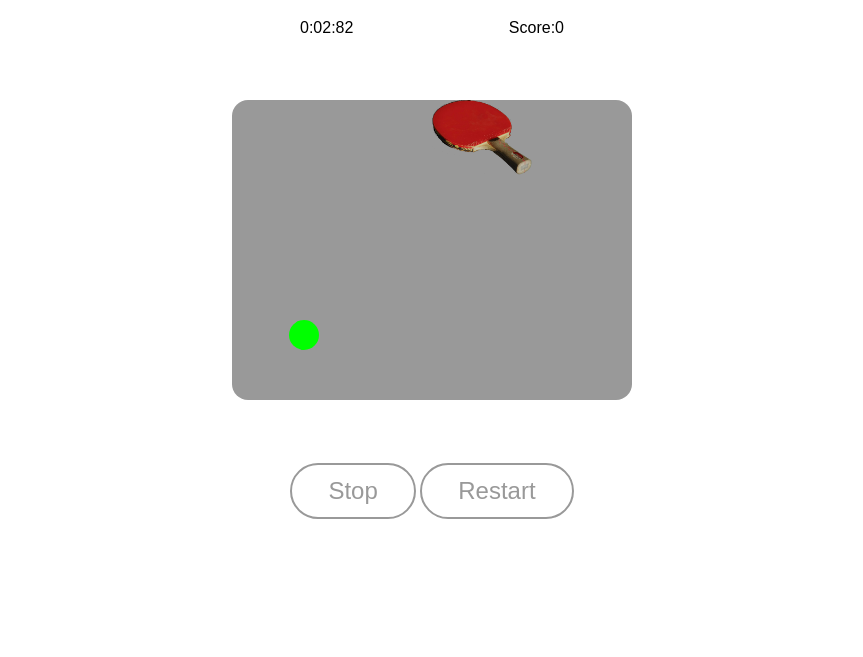
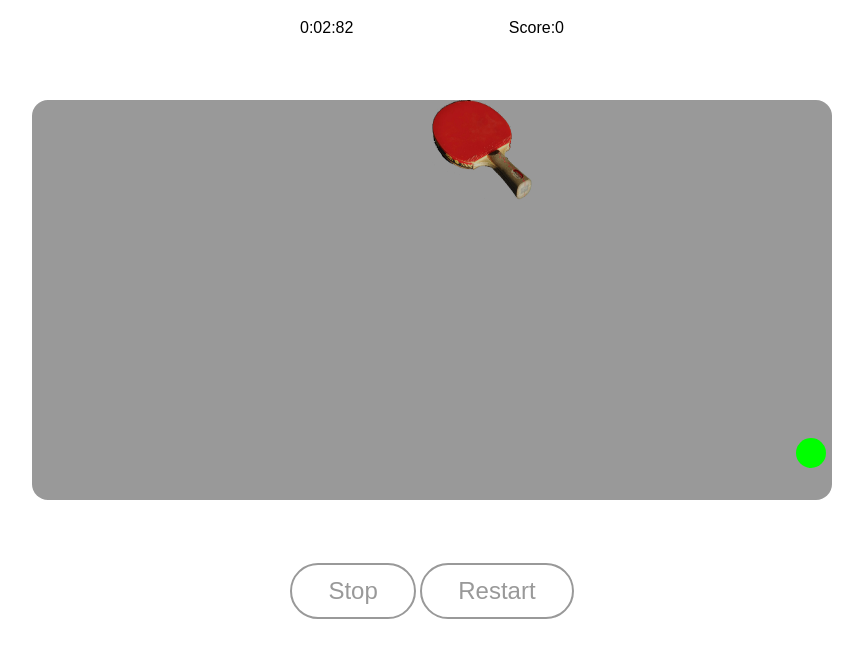
Before and after one commit to zaciih/Paddle, a plain HTML site: page index.html in a window 1280 px wide. Both pictures are taken after a click on the button "Start". Shown: the part 61-718 px from the top of the page, without its empty margins (208-1071 px from the left). Drawn offline with nearby package versions, Linux system fonts and the light colour scheme.

Commit message:
score goes up on paddle hit but more than one point is added. Made play area larger

```diff
--- a/css/style.css
+++ b/css/style.css
@@ -25,8 +25,8 @@ body {
 }
 
 .container {
-  width:400px;
-  height:300px;
+  width:800px;
+  height:400px;
   margin: 5% auto;
   background: #999;
   border-radius: 1em;
@@ -34,8 +34,8 @@ body {
 }
 
 #paddle {
-  height: 25%;
-  width: 25%;
+  height: 100px;
+  width: 100px;
   position: absolute;
   /* border: solid medium black; */
 }
--- a/js/app.js
+++ b/js/app.js
@@ -4,6 +4,7 @@ $(function(){
   var progRunning = false;
 
   var time_interval;
+
 
 //target timer
   var milisec_timer = $("#mil_seconds");
@@ -19,8 +20,9 @@ $(function(){
 //target the paddle object
   var paddle = $("#paddle");
 
-//point system
-  // var points =
+//score system
+  var score = $("#score")
+  var score_up = score.html();
 
 //target container
   var container = $("#container");
@@ -61,11 +63,9 @@ $(function(){
         //mouse move on start paddle follows cursor
         $("#container").mousemove(function(e) {
             paddle.data("dragging", true);
-            paddle.css("left", e.pageX - paddle.width()-460);
-            paddle.css("top", e.pageY - paddle.height()-165);
+            paddle.css("left", e.pageX - paddle.width()-260);
+            paddle.css("top", e.pageY - paddle.height()-150);
         });
-
-
 
         //start the ball
         progRunning = true;
@@ -86,19 +86,21 @@ $(function(){
           var paddle_bottom = paddle_top + paddle.height();
           var paddle_left = paddle.offset().left
           var paddle_right = paddle_left + paddle.width();
-        //if ball hits paddle bounce up and add 1 point
+        //if ball hits paddle bounce up
           if (ball_bottom >= paddle_top) {
             if (ball_top <= paddle_bottom) {
               if (ball_right > paddle_left) {
                 if (ball_left < paddle_right) {
                   console.log("ball is on paddle");
-                  direction_y = "-";
-                  frictionspeed = friction_increase;
+                  direction_y = "-";                    frictionspeed = friction_increase;
                   gravityspeed = grav_decrease;
-                }
+                  //if ball hits paddle add points
+                  score.html(score_up);
+                  score_up ++;
               }
             }
-          };
+          }
+        };
 
         //ball movement
           ball.css({
```
